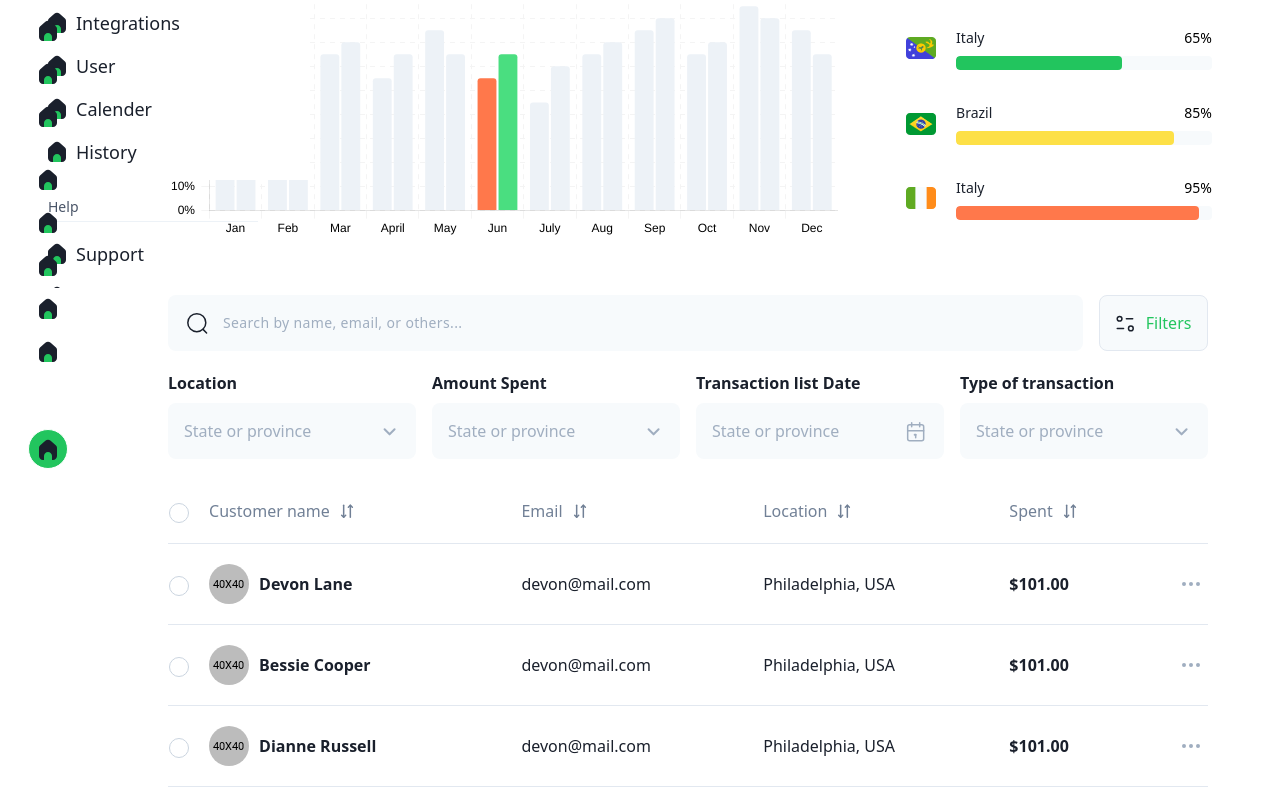
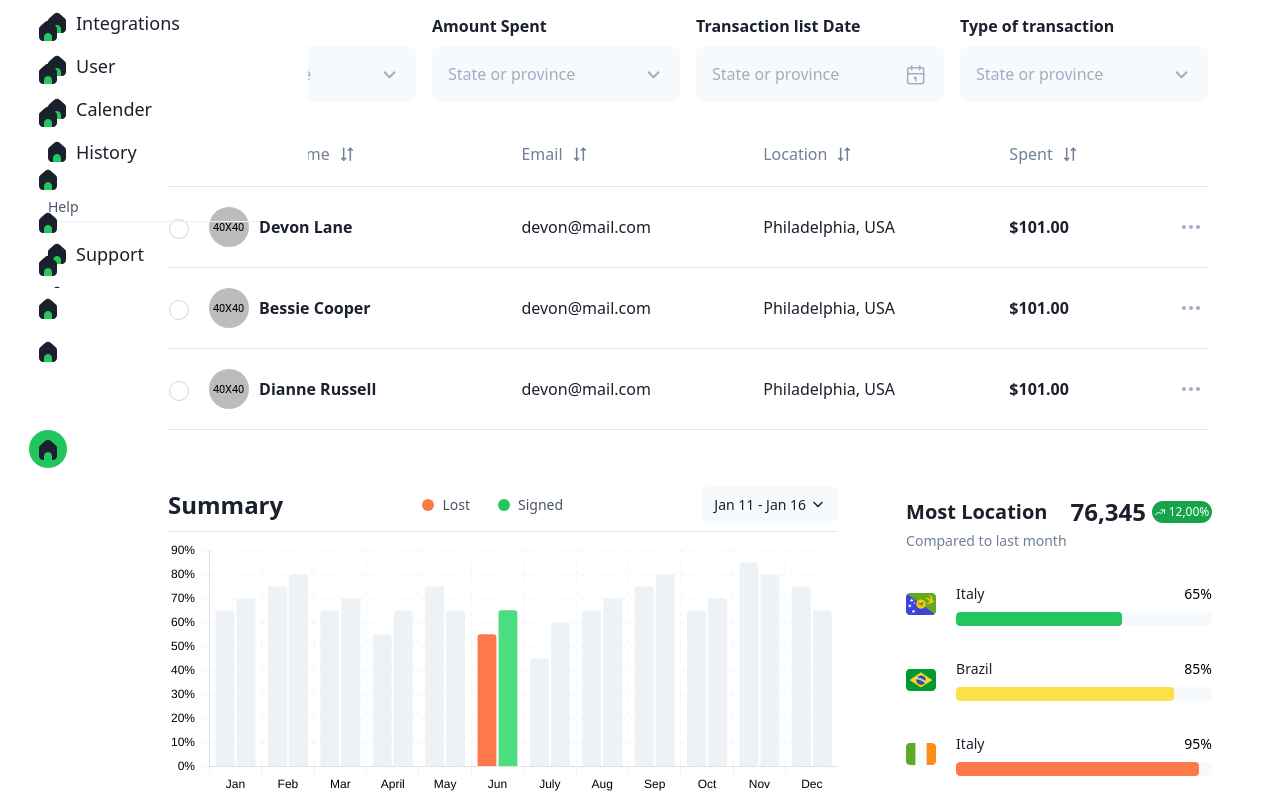
Before and after one commit to admin-user-at-purecode/tailwind-bankCo-dashboard-dashboard-two, a React (Vite) app: page / in a window 1280 px wide. Shown: the part 620-1420 px from the top of the page. Built offline with nearby package versions, Linux system fonts and the light colour scheme; the HTML template or start-up script is replaced by a standard one.

Commit message:
components and screenshot added

```diff
--- a/augmentation_traker.json
+++ b/augmentation_traker.json
@@ -163,7 +163,7 @@
                 },
                 "ListTab": {
                     "count": 1,
-                    "location": "at the bottom of the summary and Location",
+                    "location": "at the bottom of the summary and Location and one is above the summary",
                     "description": "table containing four columns",
                     "children": {
                         "Search": {
@@ -235,5 +235,5 @@
         }
     },
     "sizing_updates": [".."],
-    "screen_and_layout_augmentations": ["..."]
+    "screen_and_layout_augmentations": ["ListTab added"]
 }
--- a/src/component/layout/sidebar/index.jsx
+++ b/src/component/layout/sidebar/index.jsx
@@ -235,39 +235,7 @@ function Sidebar({ handleActive }) {
                         </ul>
                     </div>
                 </div>
-                <div className="upgrade-wrapper mb-[26px] h-[172px] w-full pr-[24px]">
-                    <div
-                        className="upgrade-banner relative h-full w-full rounded-lg"
-                        style={{ backgroundImage: `url(${bg})` }}
-                    >
-                        <div
-                            style={{ left: `calc(50% - 20px)`, top: `-20px` }}
-                            className="absolute flex h-10 w-10 items-center justify-center rounded-full border border-white bg-success-300"
-                        >
-                            <span>
-                                <Svg />
-                            </span>
-                        </div>
-                        <h1 className="mb-2 pt-8 text-center text-xl font-bold text-white">
-                            Unlimited Cashback
-                        </h1>
-                        <p className="mb-2 px-7 text-center text-sm leading-5 text-white opacity-[0.5]">
-                            Instant 2% back on all your spend to your account.
-                        </p>
-                        <div className="flex justify-center">
-                            <a href="#">
-                                <div className="flex h-[36px] w-[134px] justify-center rounded-lg bg-success-300 transition duration-300 ease-in-out hover:bg-success-400">
-                                    <div className="flex items-center space-x-1.5">
-                                        <span className="text-sm font-semibold text-white">
-                                            Upgrade Now
-                                        </span>
-                                        <Svg />
-                                    </div>
-                                </div>
-                            </a>
-                        </div>
-                    </div>
-                </div>
+
             </div>
         </aside>
     );
--- a/src/pages/homeTwo/index.jsx
+++ b/src/pages/homeTwo/index.jsx
@@ -16,6 +16,8 @@ function HomeTwo() {
                         <TotalWidgetV2 />
                         <Efficiency height="h-[180px]" />
                     </div>
+                    <ListTab />
+                    <br/>
                     <div className="w-full mb-[24px] flex space-x-[24px]">
                         <Summary />
                         <Location />
```
